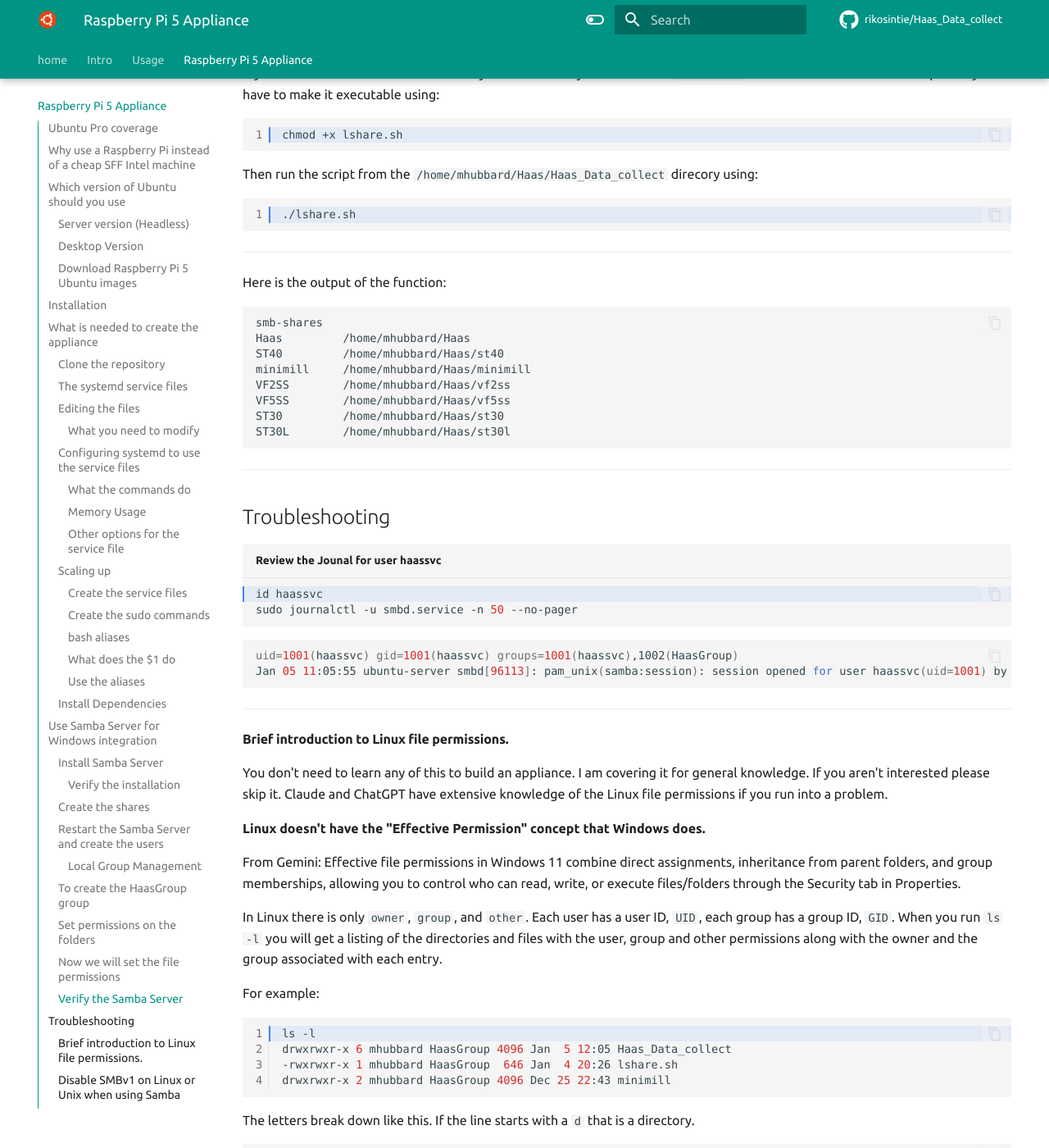
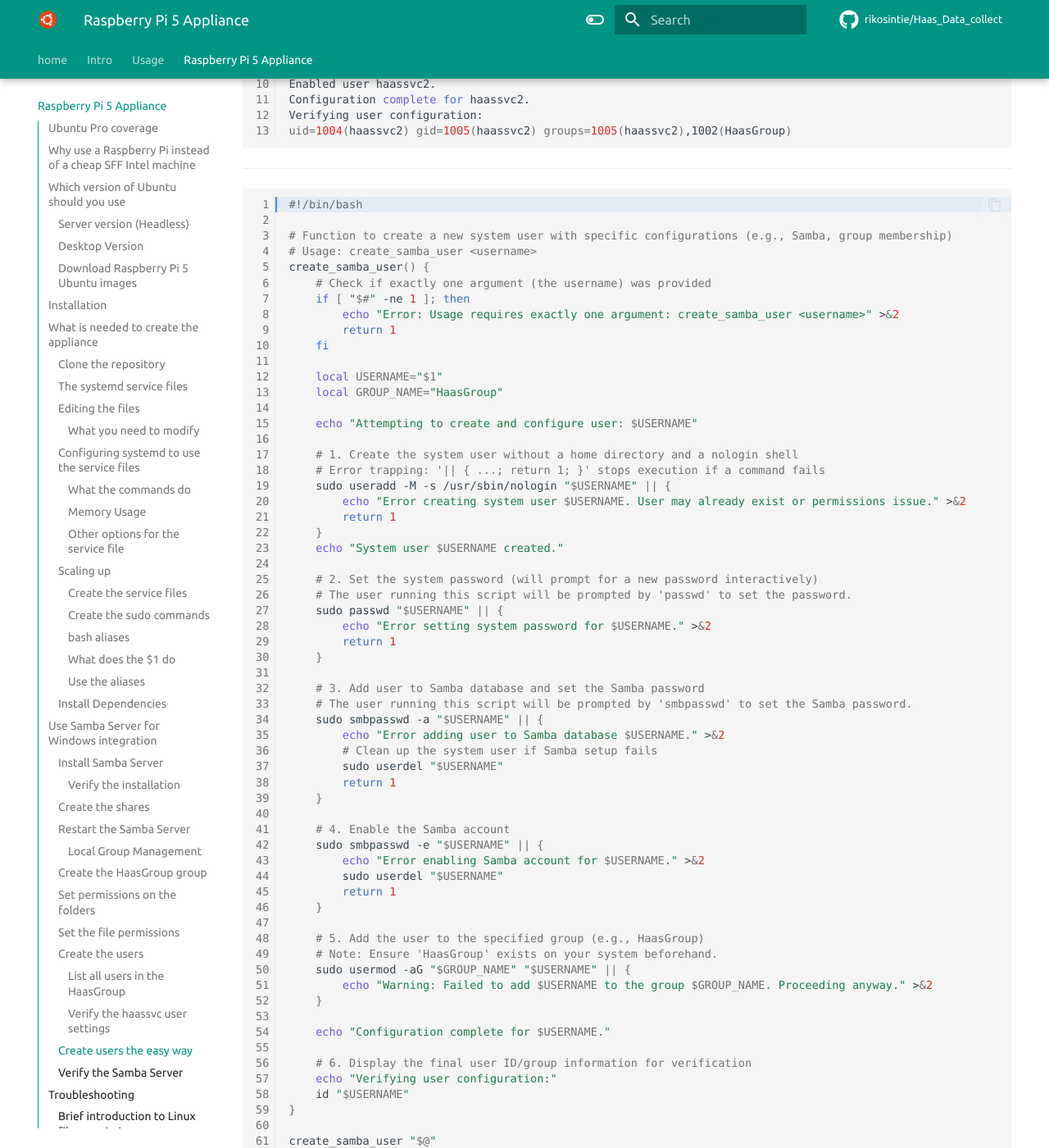
Before and after one commit to rikosintie/Haas_Data_collect, an MkDocs documentation site: the page built from docs/Pi_5_Appliance.md, in a window 1280 px wide and 1400 px high, scrolled down 21227 px. Shown: the whole window at 82% size. Built offline with MkDocs 1.6.1 and Material for MkDocs 9.7.7, drawn with Linux system fonts in a browser that asks for light colours; emoji names are drawn with the system emoji font; some web fonts are replaced; comment, search, counter and statistics services are not loaded; some of the changed text lies outside the part shown.

Commit message:
Git Title: docs/Pi_5_Appliance.md
Git Description:
Add a "creat user script" to the Haas data collection tools

````diff
--- a/docs/Pi_5_Appliance.md
+++ b/docs/Pi_5_Appliance.md
@@ -657,60 +657,13 @@
 
 ----------------------------------------------------------------
 
-### Restart the Samba Server and create the users
+### Restart the Samba Server
 
 This command restarts the samba service. You will need to run it any time you modify the `/etc/samba/smb.conf` file.
 
 ```bash
 sudo systemctl restart smbd
 ```
-
-You will need to build a list of users that will need to access the shares. In this example I have:
-
-```text
-Michael Hubbard - The administrator for the Raspberry Pi 5
-        haassvc - The limited permission account used on the Hass CNC control
-       haassvc2 - An account for the customer to manage the Raspberry Pi 5
- Robert Goodwin - Operations. Needs access to the `cnc_logs` directory to move files
-  Manuel Chavez - CNC Setup technician. Needs to review the CNC Programs from his Windows desktop and review the spreadsheets
-```
-
-Run these command for each user:
-
-```bash linenums='1' hl_lines='2 5 8'
-# Create user without shell access
-sudo useradd -M -s /usr/sbin/nologin haassvc
-
-# Add to Samba
-sudo smbpasswd -a haassvc
-
-# Enable the Samba user
-sudo smbpasswd -e haassvc
-```
-
-The first command creates the user `haassvc`.
-
-- The `-M` skips creating a user `home` directory..
-- The `-s /usr/sbin/nologin` disables shell login (good for service accounts that only need SMB access)
-
-The second command creates the Samba Server user. You will be prompted to enter and confirm a password. Here is the output for the `haassvc` user:
-
-```bash hl_lines='1'
-sudo smbpasswd -a haassvc
-New SMB password:
-Retype new SMB password:
-Added user haassvc.
-```
-
-Finally, `sudo smbpasswd -e haassvc` enables the smb username.
-
-**Verify the `haassvc` user settings
-
-```bash linenums='1' hl_lines='1'
-id haassvc
-```
-
-`uid=1001(haassvc) gid=1001(haassvc) groups=1001(haassvc),1002(HaasGroup)`
 
 ----------------------------------------------------------------
 
@@ -720,23 +673,10 @@
 
 ----------------------------------------------------------------
 
-### To create the HaasGroup group
+### Create the HaasGroup group
 
 ```bash
 sudo groupadd HaasGroup
-```
-
-**Add the haassvc User account to the group:**
-
-```bash
-sudo usermod -aG HaasGroup haassvc
-```
-
-**List all users in the HaasGroup:**
-
-```bash hl_lines='1'
-cat /etc/group | grep Haas
-HaasGroup:x:1002:haassvc,mhubbard
 ```
 
 ### Set permissions on the folders
@@ -783,7 +723,7 @@
 
 Note the Haas directory had changed from `mhubbard mhubbard` to `mhubbard HaasGroup`. That means mhubbard is the owner and HaasGroup is the group that will be applied.
 
-### Now we will set the file permissions
+### Set the file permissions
 
 From the following:
 
@@ -816,6 +756,183 @@
 ```
 
 Now the `mhubbard` and HaasGroup accounts ha `rwx` to directories, the  `other` group is r--. Files will get rw-. The two scripts need execute so you have to run `chmod +x lshare.sh` and `chmod +x smb_verify.sh` is you want to run them.
+
+----------------------------------------------------------------
+
+### Create the users
+
+You will need to build a list of users that will need to access the shares. In this example I have:
+
+```text
+Michael Hubbard - The administrator for the Raspberry Pi 5
+        haassvc - The limited permission account used on the Hass CNC control
+       haassvc2 - An account for the customer to manage the Raspberry Pi 5
+ Robert Goodwin - Operations. Needs access to the `cnc_logs` directory to move files
+  Manuel Chavez - CNC Setup technician. Needs to review the CNC Programs from his Windows desktop and review the spreadsheets
+```
+
+Run these command for each user:
+
+```bash linenums='1' hl_lines='2 5 8'
+# Create user without shell access
+sudo useradd -M -s /usr/sbin/nologin haassvc
+
+# Add to Samba
+sudo smbpasswd -a haassvc
+
+# Enable the Samba user
+sudo smbpasswd -e haassvc
+```
+
+The first command creates the user `haassvc`.
+
+- The `-M` skips creating a user `home` directory..
+- The `-s /usr/sbin/nologin` disables shell login (good for service accounts that only need SMB access)
+
+The second command creates the Samba Server user. You will be prompted to enter and confirm a password. Here is the output for the `haassvc` user:
+
+```bash hl_lines='1'
+sudo smbpasswd -a haassvc
+New SMB password:
+Retype new SMB password:
+Added user haassvc.
+```
+
+Finally, `sudo smbpasswd -e haassvc` enables the smb username.
+
+**Add the haassvc User account to the group:**
+
+```bash
+sudo usermod -aG HaasGroup haassvc
+```
+
+#### List all users in the HaasGroup
+
+```bash hl_lines='1'
+cat /etc/group | grep Haas
+HaasGroup:x:1002:haassvc,mhubbard
+```
+
+#### Verify the `haassvc` user settings
+
+```bash linenums='1' hl_lines='1'
+id haassvc
+```
+
+`uid=1001(haassvc) gid=1001(haassvc) groups=1001(haassvc),1002(HaasGroup)`
+
+### Create users the easy way
+
+It's fairly simple create a user but it's a lot of individual commands which leaves room for errors. There is bash script to do the heavy lifting included in the repository. It gets installed when you clone the repository. To use it, first run the following command:
+
+```bash linenums='1' hl_lines='1'
+cd /home/mhubbard/Haas/Haas_Data_collect
+chmod +x setup_user.sh
+```
+
+There is no output from the `chmod` commmand. Now you can create new users by running the following. Here I am creating the `haassvc2` user. Replace `haassvc2` with the username you need to create:
+
+```bash linenums='1' hl_lines='1'
+sudo ./setup_user.sh haassvc2
+```
+
+*How the script works**
+- You will be asked for your password to activate `sudo`.
+- You will be  asked for the password to use for the username.
+- You will be  asked for the smbuser password. It MUST be the same as the Linux user!
+- It will then create and enable the smb user, add it to the group and display the result.
+
+----------------------------------------------------------------
+
+```bash linenums='1' hl_lines='1'
+[sudo] password for mhubbard:
+Attempting to create and configure user: haassvc2
+System user haassvc2 created.
+New password:
+Retype new password:
+passwd: password updated successfully
+New SMB password:
+Retype new SMB password:
+Added user haassvc2.
+Enabled user haassvc2.
+Configuration complete for haassvc2.
+Verifying user configuration:
+uid=1004(haassvc2) gid=1005(haassvc2) groups=1005(haassvc2),1002(HaasGroup)
+
+```
+
+----------------------------------------------------------------
+
+```bash linenums='1' hl_lines='1'
+#!/bin/bash
+
+# Function to create a new system user with specific configurations (e.g., Samba, group membership)
+# Usage: create_samba_user <username>
+create_samba_user() {
+    # Check if exactly one argument (the username) was provided
+    if [ "$#" -ne 1 ]; then
+        echo "Error: Usage requires exactly one argument: create_samba_user <username>" >&2
+        return 1
+    fi
+
+    local USERNAME="$1"
+    local GROUP_NAME="HaasGroup"
+
+    echo "Attempting to create and configure user: $USERNAME"
+
+    # 1. Create the system user without a home directory and a nologin shell
+    # Error trapping: '|| { ...; return 1; }' stops execution if a command fails
+    sudo useradd -M -s /usr/sbin/nologin "$USERNAME" || {
+        echo "Error creating system user $USERNAME. User may already exist or permissions issue." >&2
+        return 1
+    }
+    echo "System user $USERNAME created."
+
+    # 2. Set the system password (will prompt for a new password interactively)
+    # The user running this script will be prompted by 'passwd' to set the password.
+    sudo passwd "$USERNAME" || {
+        echo "Error setting system password for $USERNAME." >&2
+        return 1
+    }
+
+    # 3. Add user to Samba database and set the Samba password
+    # The user running this script will be prompted by 'smbpasswd' to set the Samba password.
+    sudo smbpasswd -a "$USERNAME" || {
+        echo "Error adding user to Samba database $USERNAME." >&2
+        # Clean up the system user if Samba setup fails
+        sudo userdel "$USERNAME"
+        return 1
+    }
+
+    # 4. Enable the Samba account
+    sudo smbpasswd -e "$USERNAME" || {
+        echo "Error enabling Samba account for $USERNAME." >&2
+        sudo userdel "$USERNAME"
+        return 1
+    }
+
+    # 5. Add the user to the specified group (e.g., HaasGroup)
+    # Note: Ensure 'HaasGroup' exists on your system beforehand.
+    sudo usermod -aG "$GROUP_NAME" "$USERNAME" || {
+        echo "Warning: Failed to add $USERNAME to the group $GROUP_NAME. Proceeding anyway." >&2
+    }
+
+    echo "Configuration complete for $USERNAME."
+
+    # 6. Display the final user ID/group information for verification
+    echo "Verifying user configuration:"
+    id "$USERNAME"
+}
+
+create_samba_user "$@"
+
+# --- Example Usage ---
+# To run this function, save the script (e.g., as setup_user.sh),
+# make it executable (chmod +x setup_user.sh), and run it.
+
+# Example 1: Create user 'jdoe'
+# create_samba_user jdoe
+```
 
 ----------------------------------------------------------------
 
````
